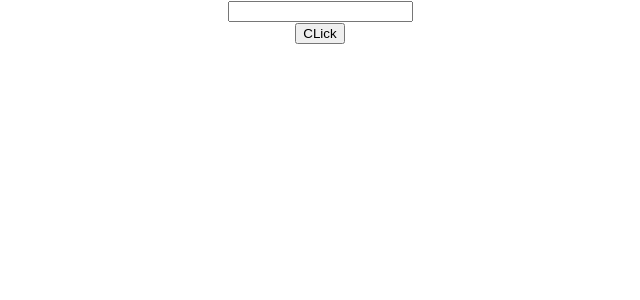
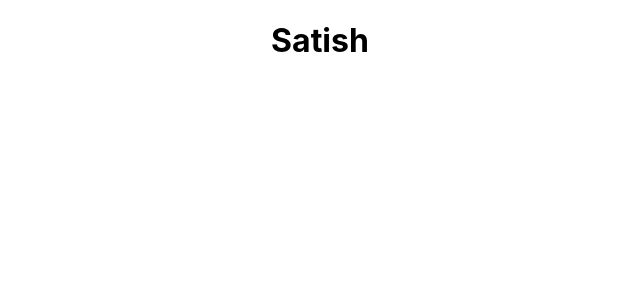
Before and after one commit to satish885815/reactjsbasic, a React (Create React App) app: page / in a window 1280 px wide. Shown: the top 300 px of the page, without its empty margins (320-960 px from the left). Built offline with nearby package versions, Linux system fonts and the light colour scheme.

Commit message:
feat:context learn

```diff
--- a/src/App.js
+++ b/src/App.js
@@ -1,6 +1,8 @@
+import React from "react";
 import "./App.css";
 import ClassClick from "./components/ClassClick";
 import ClassCounter from "./components/ClassCounter";
+import ComponentC from "./components/Context/ComponentC";
 import Counter from "./components/Counter";
 import EventBind from "./components/EventBind";
 import FRParent from "./components/ForwordRef/FRParent";
@@ -14,6 +16,7 @@ import Shap from "./components/Shap/Shap";
 import StateExample from "./components/StateExample";
 import ParentComponent from "./components/useCallback/ParentComponent";
 import Welcome from "./components/Welcome";
+import { UserProvider } from "./components/Context/userContex";
 
 function App() {
   const Box_Data = [
@@ -37,7 +40,10 @@ function App() {
       {/* <ParentComponent /> */}
       {/* <ParentCom /> */}
       {/* <InputRef /> */}
-      <FRParent />
+      {/* <FRParent /> */}
+      <UserProvider value="Satish">
+        <ComponentC />
+      </UserProvider>
     </div>
   );
 }
--- /dev/null
+++ b/src/components/Context/ComponentC.js
@@ -0,0 +1,12 @@
+import React from "react";
+import ComponentD from "./ComponentD";
+
+function ComponentC() {
+  return (
+    <div>
+      <ComponentD />
+    </div>
+  );
+}
+
+export default ComponentC;
--- /dev/null
+++ b/src/components/Context/ComponentD.js
@@ -0,0 +1,12 @@
+import React from "react";
+import ComponentE from "./ComponentE";
+
+function ComponentD() {
+  return (
+    <div>
+      <ComponentE />
+    </div>
+  );
+}
+
+export default ComponentD;
--- /dev/null
+++ b/src/components/Context/ComponentE.js
@@ -0,0 +1,16 @@
+import React, { Component } from "react";
+import { UserConsumer } from "./userContex";
+
+class ComponentE extends Component {
+  render() {
+    return (
+      <UserConsumer>
+        {(user) => {
+          return <h1>{user}</h1>;
+        }}
+      </UserConsumer>
+    );
+  }
+}
+
+export default ComponentE;
--- /dev/null
+++ b/src/components/Context/userContex.js
@@ -0,0 +1,8 @@
+import React from "react";
+
+const UserContext = React.createContext();
+
+const UserProvider = UserContext.Provider;
+const UserConsumer = UserContext.Consumer;
+
+export { UserProvider, UserConsumer };
```
